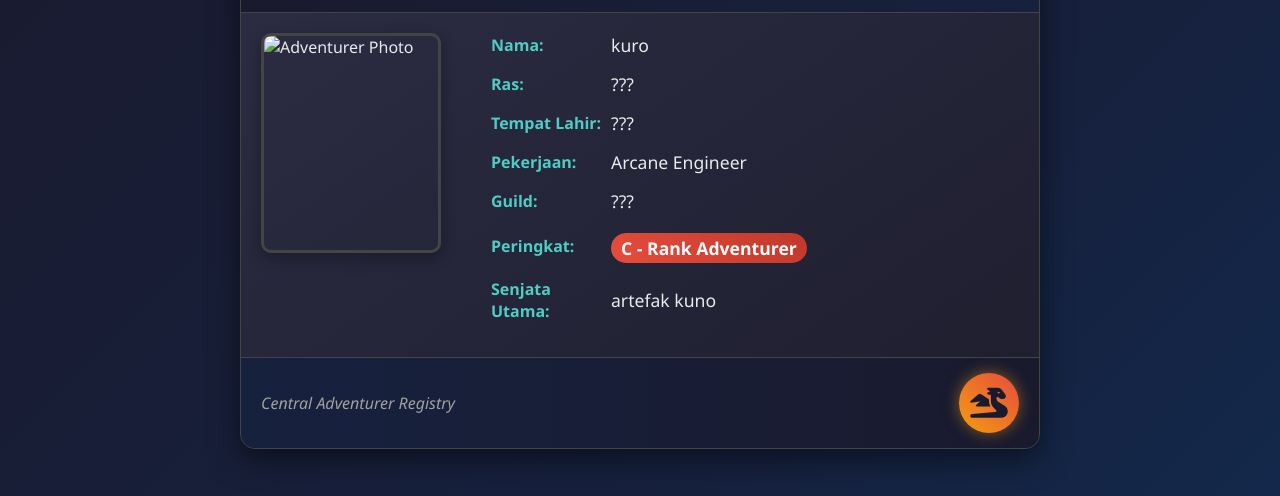
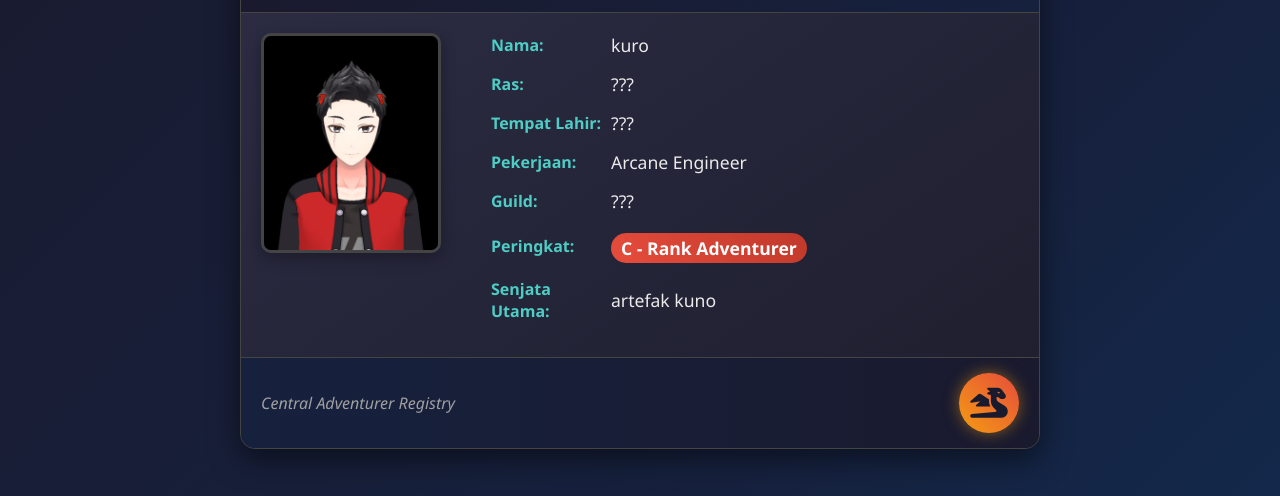
Before and after one commit to kuro-myths/kuro-myths, a plain HTML site: page docs/index.html in a window 1280 px wide. Shown: the part 274-770 px from the top of the page. Drawn offline with Linux system fonts and the light colour scheme.

Commit message:
Update index.html

```diff
--- a/docs/index.html
+++ b/docs/index.html
@@ -23,7 +23,7 @@
                 <div class="card-content">
                     <div class="photo-section">
                         <div class="photo-container">
-                            <img src="" alt="Adventurer Photo">
+                            <img src="kuro.png" alt="Adventurer Photo">
                         </div>
                     </div>
                     <div class="details-section">
```
